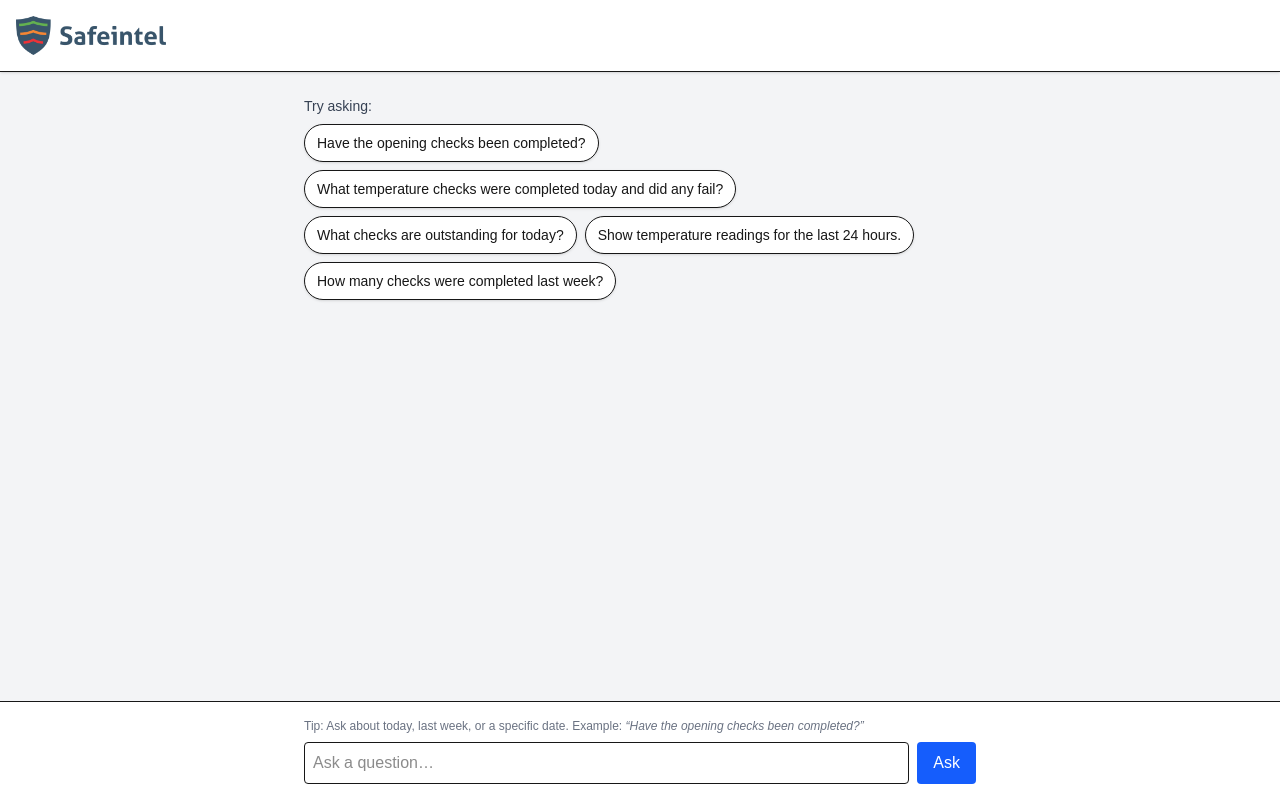
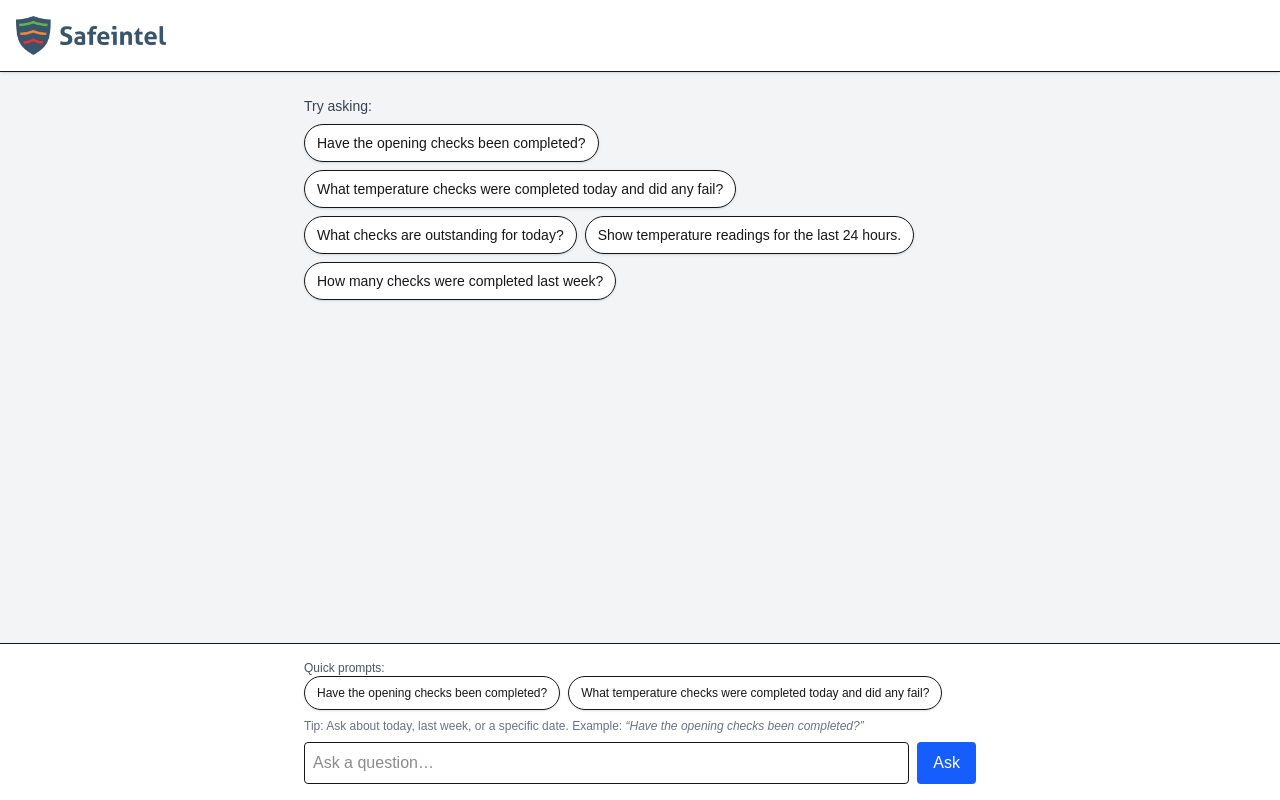
Before and after one commit to ayodejioluseyi/db-qna, a Next.js app: page / in a window 1280 px wide. Built offline with nearby package versions, Linux system fonts and the light colour scheme.

Commit message:
Added Persisting Suggestions to UI

```diff
--- a/src/app/page.tsx
+++ b/src/app/page.tsx
@@ -24,9 +24,8 @@ export default function Home() {
 
   const accountId = 53;
 
-  function getTimestamp() {
-    return new Date().toLocaleTimeString([], { hour: '2-digit', minute: '2-digit' });
-  }
+  const now = () =>
+    new Date().toLocaleTimeString([], { hour: '2-digit', minute: '2-digit' });
 
   async function handleAsk(e: React.FormEvent) {
     e.preventDefault();
@@ -34,7 +33,7 @@ export default function Home() {
 
     setMessages((prev) => [
       ...prev,
-      { role: 'user', content: question, timestamp: getTimestamp() },
+      { role: 'user', content: question, timestamp: now() },
     ]);
     setLoading(true);
 
@@ -51,13 +50,17 @@ export default function Home() {
         {
           role: 'assistant',
           content: data.answer || data.detail || data.error || 'No answer.',
-          timestamp: getTimestamp(),
+          timestamp: now(),
         },
       ]);
     } catch {
       setMessages((prev) => [
         ...prev,
-        { role: 'assistant', content: 'Error contacting the server.', timestamp: getTimestamp() },
+        {
+          role: 'assistant',
+          content: 'Error contacting the server.',
+          timestamp: now(),
+        },
       ]);
     } finally {
       setLoading(false);
@@ -65,17 +68,35 @@ export default function Home() {
     }
   }
 
-  // ✅ Regular helper (not a hook), so no ESLint complaint
   function handleExampleClick(text: string) {
     setQuestion(text);
-    // Optional: auto-submit immediately
-    // setTimeout(() => document.getElementById('ask-form')?.dispatchEvent(
-    //   new Event('submit', { cancelable: true, bubbles: true })
-    // ), 0);
+    // Optional auto-submit:
+    // setTimeout(() => document.getElementById('ask-form')?.dispatchEvent(new Event('submit', { cancelable: true, bubbles: true })), 0);
+  }
+
+  // a tiny helper to render chips (reused in two places)
+  function Chips({ examples, compact = false }: { examples: string[]; compact?: boolean }) {
+    return (
+      <div className={`flex flex-wrap gap-2 ${compact ? '' : 'mt-2'}`}>
+        {examples.map((ex) => (
+          <button
+            key={ex}
+            onClick={() => handleExampleClick(ex)}
+            className={`text-sm px-3 py-2 rounded-full border bg-white hover:bg-gray-50 transition shadow-sm ${
+              compact ? 'text-xs px-2 py-1' : ''
+            }`}
+            type="button"
+          >
+            {ex}
+          </button>
+        ))}
+      </div>
+    );
   }
 
   return (
     <main className="min-h-screen flex flex-col bg-gray-100">
+      {/* Header with logo */}
       <header className="p-4 flex items-center border-b bg-white shadow-sm">
         <Image
           src="/safeintel-logo.png"
@@ -86,25 +107,18 @@ export default function Home() {
         />
       </header>
 
+      {/* Chat area */}
       <div className="flex-1 overflow-y-auto p-6 flex flex-col items-center">
         <div className="w-full max-w-2xl space-y-4">
+          {/* Full suggestions only when empty */}
           {messages.length === 0 && (
             <div className="mb-4">
-              <h2 className="text-sm font-medium text-gray-700 mb-2">Try asking:</h2>
-              <div className="flex flex-wrap gap-2">
-                {EXAMPLES.map((ex) => (
-                  <button
-                    key={ex}
-                    onClick={() => handleExampleClick(ex)}
-                    className="text-sm px-3 py-2 rounded-full border bg-white hover:bg-gray-50 transition shadow-sm"
-                  >
-                    {ex}
-                  </button>
-                ))}
-              </div>
+              <h2 className="text-sm font-medium text-gray-700">Try asking:</h2>
+              <Chips examples={EXAMPLES} />
             </div>
           )}
 
+          {/* Messages */}
           {messages.map((msg, i) => (
             <div key={i} className="flex flex-col max-w-[80%]">
               <div
@@ -132,8 +146,19 @@ export default function Home() {
         </div>
       </div>
 
+      {/* Input area fixed at bottom */}
       <footer className="p-4 border-t bg-white">
-        <form id="ask-form" onSubmit={handleAsk} className="w-full max-w-2xl mx-auto flex flex-col gap-2">
+        <form
+          id="ask-form"
+          onSubmit={handleAsk}
+          className="w-full max-w-2xl mx-auto flex flex-col gap-2"
+        >
+          {/* Always-present compact quick prompts */}
+          <div>
+            <div className="text-xs text-gray-600">Quick prompts:</div>
+            <Chips examples={EXAMPLES.slice(0, 2)} compact />
+          </div>
+
           <div className="text-xs text-gray-500">
             Tip: Ask about today, last week, or a specific date. Example:{' '}
             <span className="italic">“Have the opening checks been completed?”</span>
```
